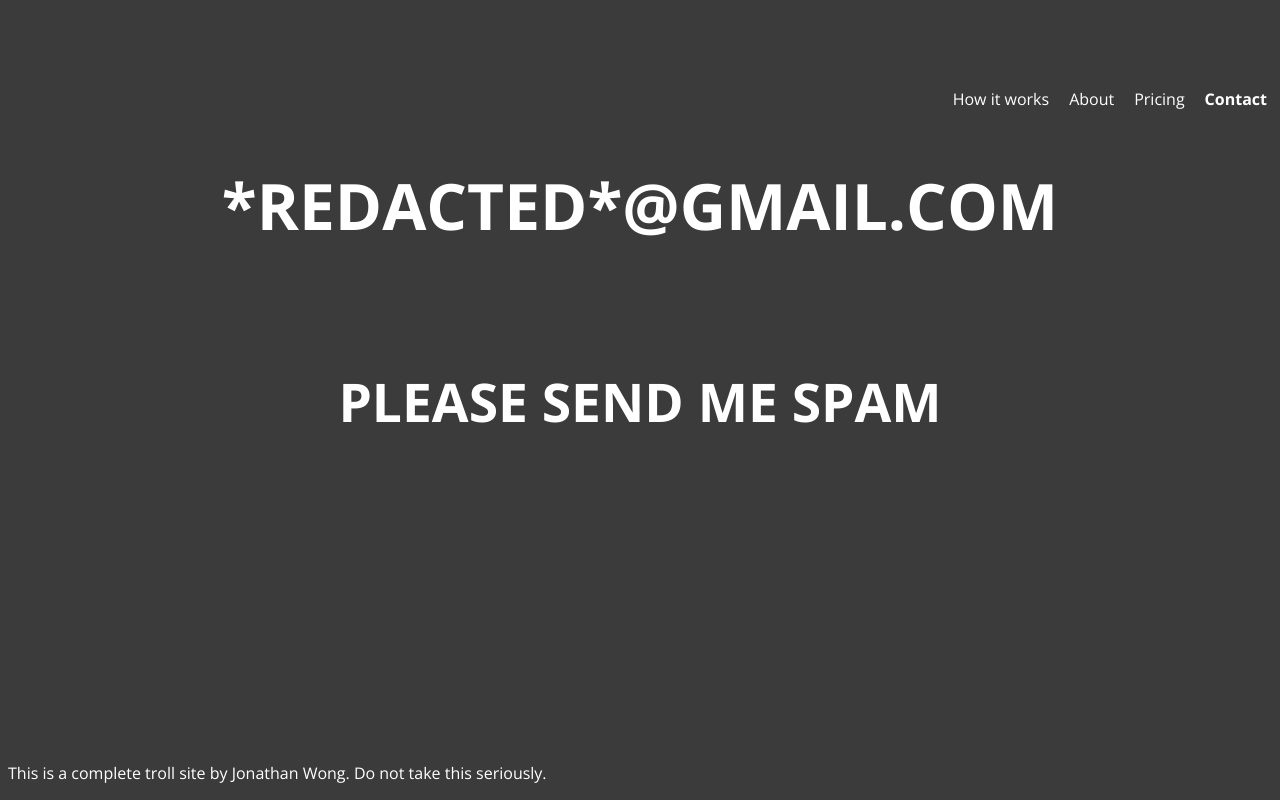
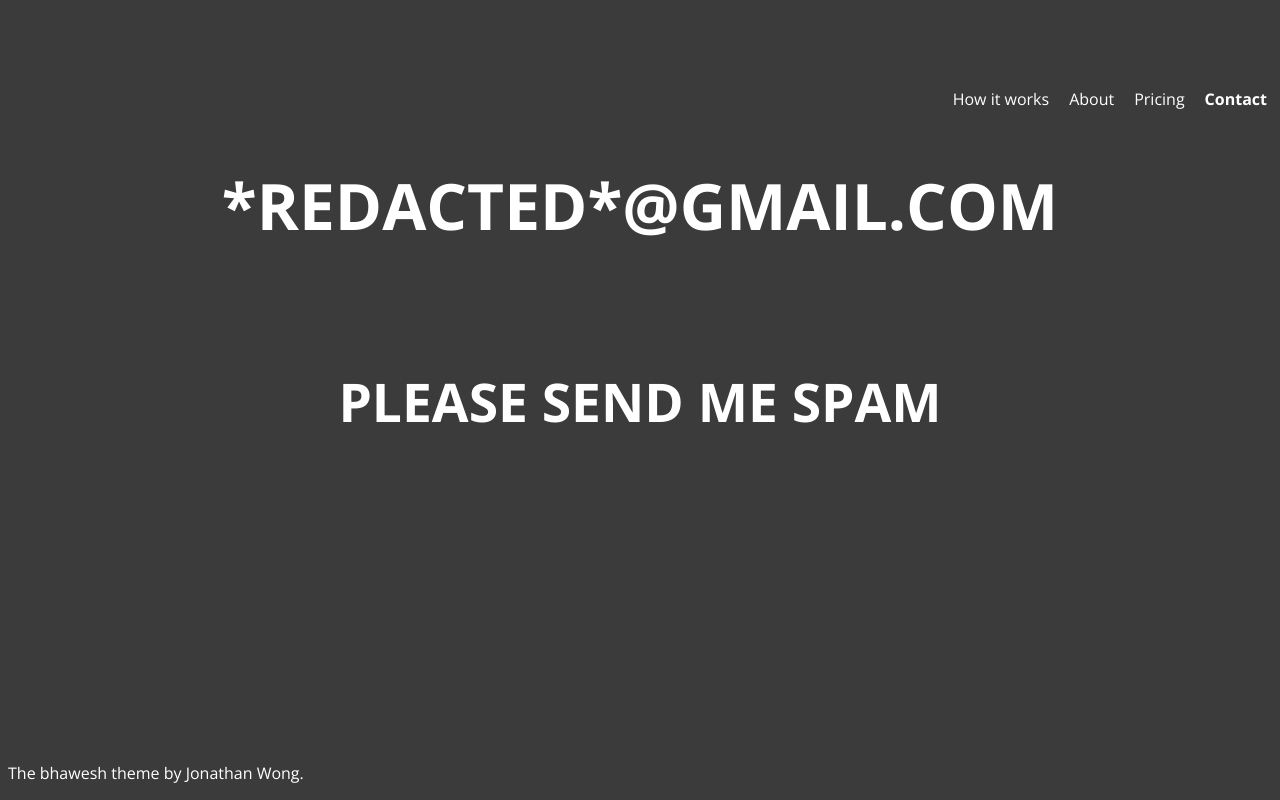
Before and after one commit to seuvendthemes/bhawesh, a plain HTML site: page contact.html in a window 1280 px wide. Drawn offline with nearby package versions, Linux system fonts and the light colour scheme.

Commit message:
Update contact.html

```diff
--- a/contact.html
+++ b/contact.html
@@ -55,6 +55,6 @@
     </ul>
 </nav>
 <h1>*REDACTED*@GMAIL.COM<br><small>PLEASE SEND ME SPAM</small></h1>
-    <footer><p>This is a complete troll site by Jonathan Wong. Do not take this seriously.</p></footer>
+    <footer><p>The bhawesh theme by Jonathan Wong.</p></footer>
 </body>
 </html>
```
